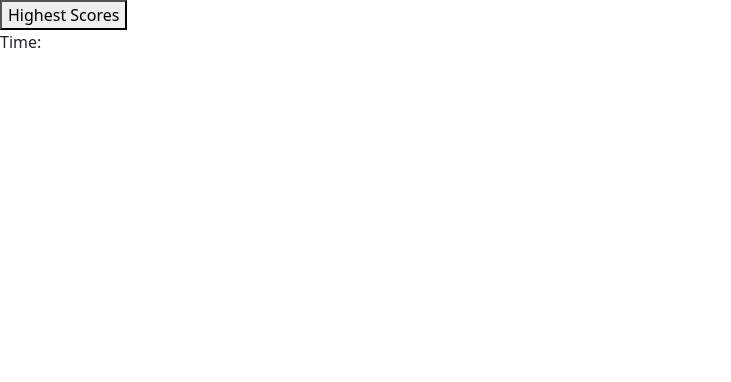
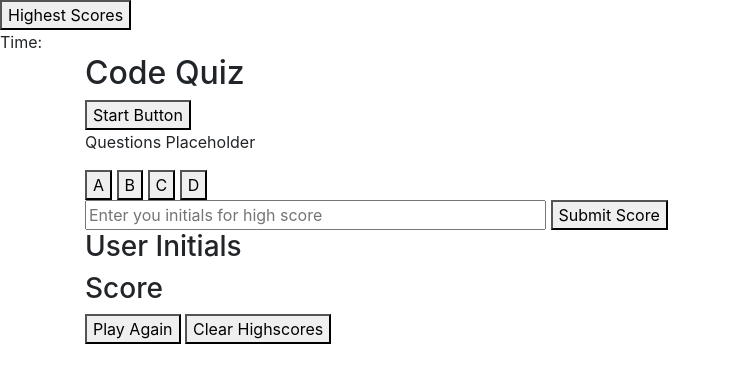
Before and after one commit to fthompson24/Coding-Quiz, a plain HTML site: page index.html in a window 1280 px wide. Shown: the whole page, without its empty margins (0-731 px from the left). Drawn offline with nearby package versions, Linux system fonts and the light colour scheme.

Commit message:
added buttons, question array

```diff
--- a/index.html
+++ b/index.html
@@ -5,16 +5,54 @@
     <meta name="viewport" content="width=device-width, initial-scale=1.0">
     <title>Coding Quiz</title>
     <link rel="stylesheet" type='text/css' href="assets/css/style.css">
-    <link href="https://cdn.jsdelivr.net/npm/bootstrap@5.0.0-beta1/dist/css/bootstrap.min.css" rel="stylesheet"
-        integrity="sha384-giJF6kkoqNQ00vy+HMDP7azOuL0xtbfIcaT9wjKHr8RbDVddVHyTfAAsrekwKmP1" crossorigin="anonymous">
+    <link rel="stylesheet" href="https://stackpath.bootstrapcdn.com/bootstrap/4.3.1/css/bootstrap.min.css"
+        integrity="sha384-ggOyR0iXCbMQv3Xipma34MD+dH/1fQ784/j6cY/iJTQUOhcWr7x9JvoRxT2MZw1T" crossorigin="anonymous">
+
 </head>
+
 <body>
     <button id="startPageHighscore" onclick="showHighscore()">Highest Scores</button>
     <div id="timer"> Time: </div>
+    <div class="container">
 
+        <div id="startpage">
+            <h2>Code Quiz</h2>
 
+            <button id="startbtn">Start Button</button>
 
-    <script src="assets/js/script.js"></script>
+        </div>
 
-</body>
+        <div id="quiz">
+
+            <div id="questions">
+                <p>Questions Placeholder</p>
+            </div>
+            <button id="a" onclick="checkAnswer('a')">A</button>
+            <button id="b" onclick="checkAnswer('b')">B</button>
+            <button id="c" onclick="checkAnswer('c')">C</button>
+            <button id="d" onclick="checkAnswer('d')">D</button>
+            <div id="result"></div>
+        </div>
+        <div id="gameover">
+
+            <div id="finalScore"></div>
+            <input type="text" size="40" placeholder="Enter you initials for high score" name="intials" id="initials" />
+            <button id="submitScore">Submit Score</button>
+        </div>
+        <div id=highscoreContainer>
+            <div id="high-scorePage">
+                <div id="highscore-header">
+                    <h3>User Initials</h3>
+                    <h3>Score</h3>
+                </div>
+                <div id="highscore-initials"></div>
+                <div id="highscore-score"></div>
+            </div>
+            <div id="endGameBtns">
+                <button id="playAgain" onclick="replayQuiz()">Play Again</button>
+                <button id="clearHighscore" onclick="clearScore()">Clear Highscores</button>
+            </div>
+        </div>
+    </div>
+    <script src="assets/js/style.js"></script></body>
 </html>
```
